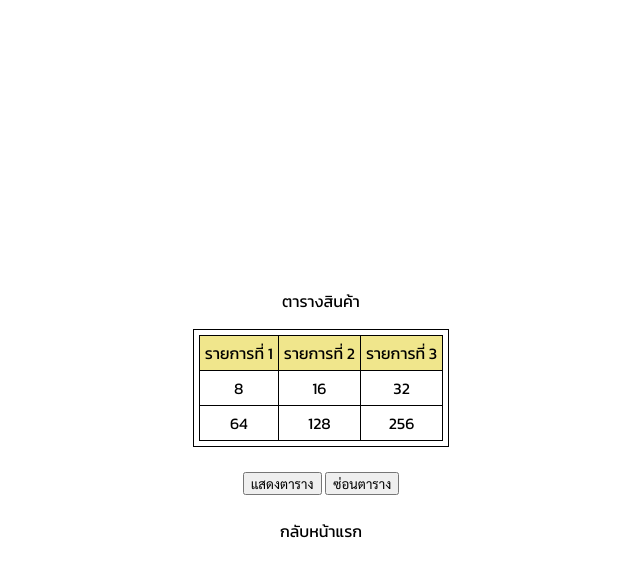
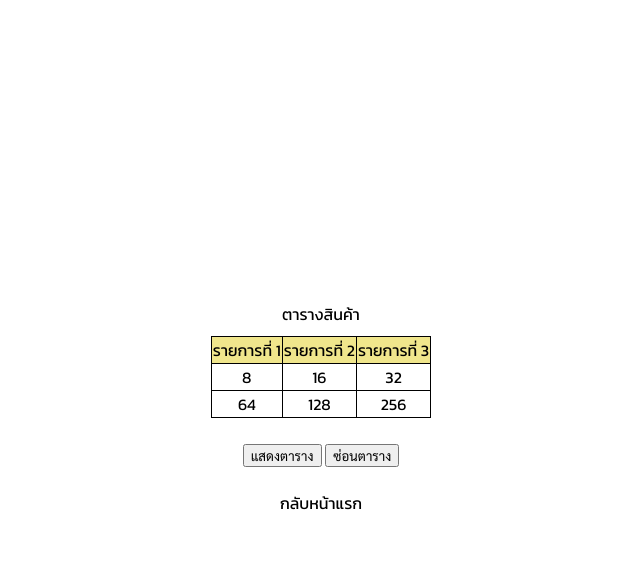
Before and after one commit to bvnkfatboy/week2, a plain HTML site: page example4/index.html in a window 1280 px wide. Both pictures are taken after a click on the button "แสดงตาราง". Shown: the whole page, without its empty margins (319-959 px from the left). Drawn offline with Linux system fonts and the light colour scheme.

Commit message:
new update 0.3

```diff
--- a/example4/index.html
+++ b/example4/index.html
@@ -20,7 +20,7 @@
         <div class="index-example4">
 
             <table class="mytable" id="mytable">
-                <p id="headtexttable">ตารางสินค้า</p>
+                <caption >ตารางสินค้า</caption>
                 <tr class="headtable">
                     <td>รายการที่ 1</td>
                     <td>รายการที่ 2</td>
@@ -47,6 +47,7 @@
     </div>
 
     <script src="../scripts.js"></script>
+
 </body>
 
 </html>
--- a/scripts.js
+++ b/scripts.js
@@ -26,11 +26,9 @@ function slide() {
 // example4
 function hide(){
     document.getElementById("mytable").style.display = "none";
-    document.getElementById("headtexttable").style.display = "none";
 }
 function show(){
     document.getElementById("mytable").style.display = "block";
-    document.getElementById("headtexttable").style.display = "block";
 
 }
 
--- a/styles.css
+++ b/styles.css
@@ -41,10 +41,15 @@ body {
 .mytable,#headtexttable {
     display: none;
 }
-table,th,td{
+table, th, td {
     border: 1px solid black;
     border-collapse: collapse;
-    padding: 5px;
+}
+table {
+    border: 1px solid transparent;
+}
+caption{
+    margin-bottom: 10px;
 }
 .headtable{
     background-color: khaki;
```
